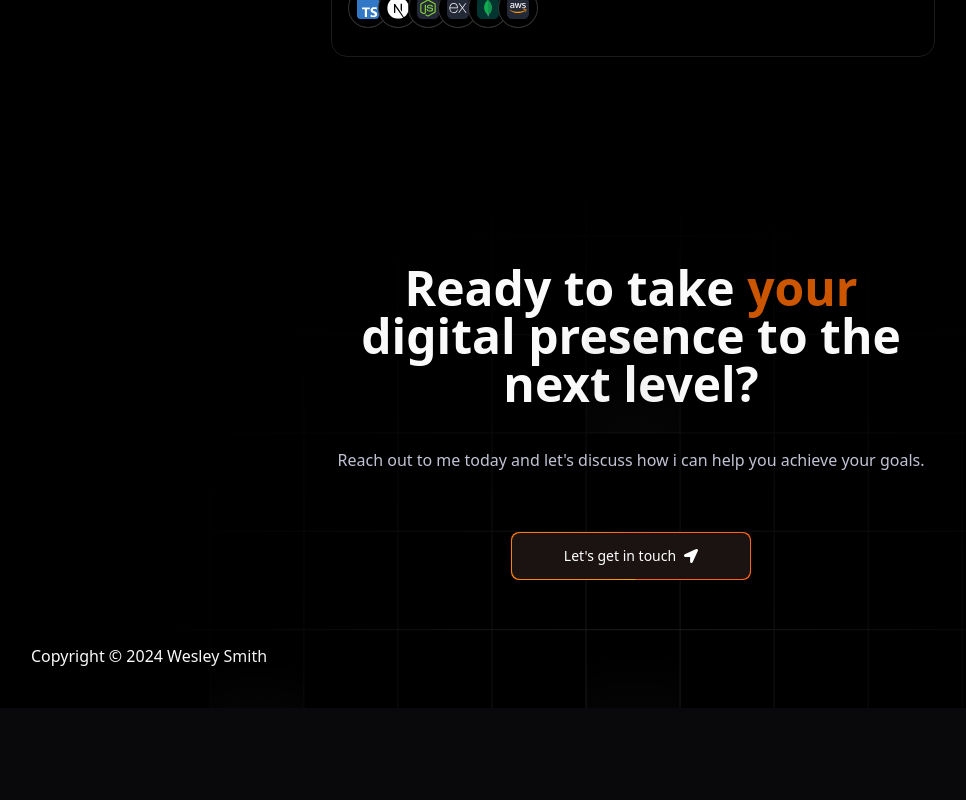
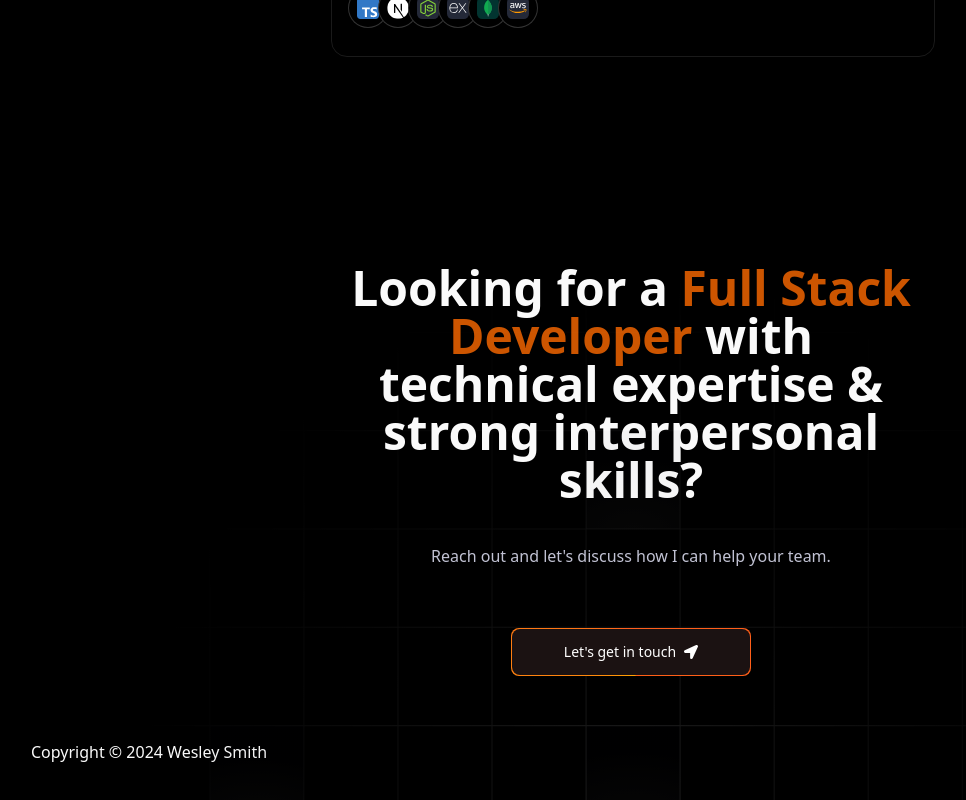
Before and after one commit to wesmith3/Portfolio2.0, a Next.js app: page / in a window 1280 px wide. Shown: the part 3787-4587 px from the top of the page, without its empty margins (9-975 px from the left). Before the commit the page ends 4495 px from the top, so only its background shows below. Built offline with nearby package versions, Linux system fonts and the light colour scheme.

Commit message:
fixes footer

```diff
--- a/components/Footer.tsx
+++ b/components/Footer.tsx
@@ -15,10 +15,10 @@ function Footer() {
 
       <div className='flex flex-col items-center'>
         <h1 className='heading lg:max-w-[45vw]'>
-          Ready to take <span className='text-orange'>your</span> digital presence to the next level?
+          Looking for a  <span className='text-orange'>Full Stack Developer</span> with technical expertise & strong interpersonal skills?
         </h1>
         <p className='text-white-200 md:mt-10 my-5 text-center'>
-          Reach out to me today and let&apos;s discuss how i can help you achieve your goals.
+          Reach out and let&apos;s discuss how I can help your team.
         </p>
         <a href='mailto:wesmith314@gmail.com'>
           <MagicButton
```
